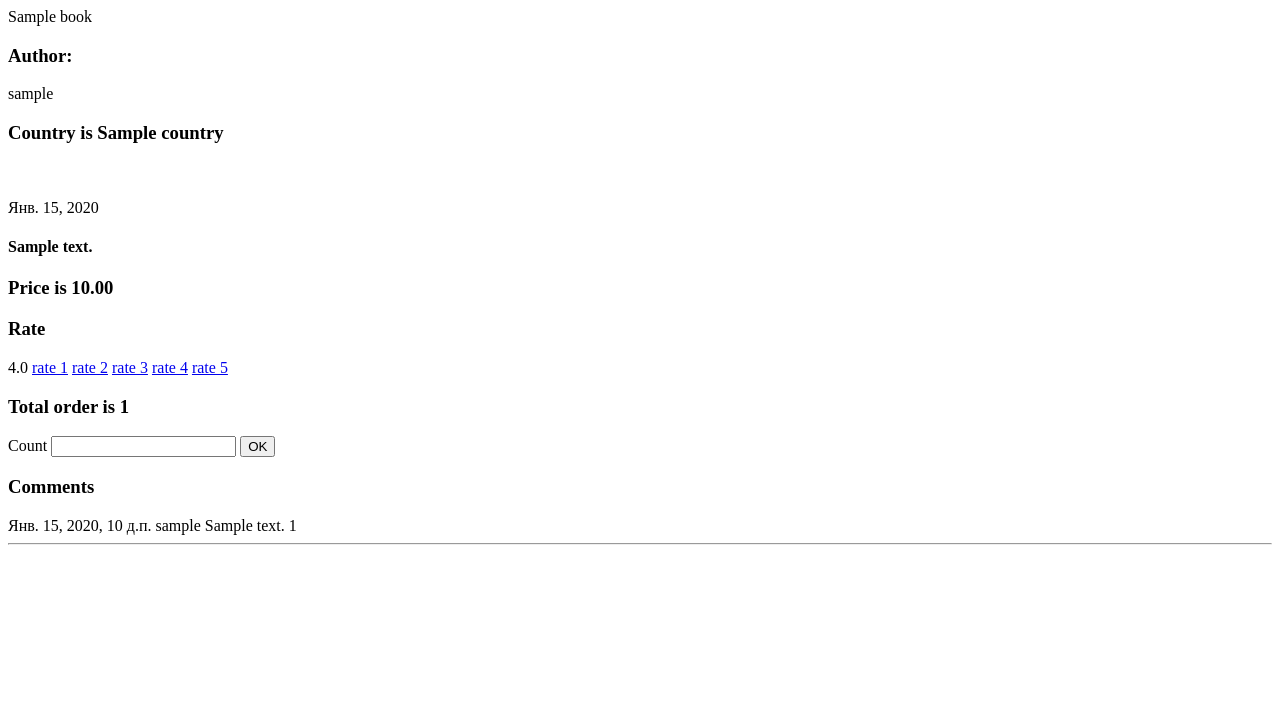
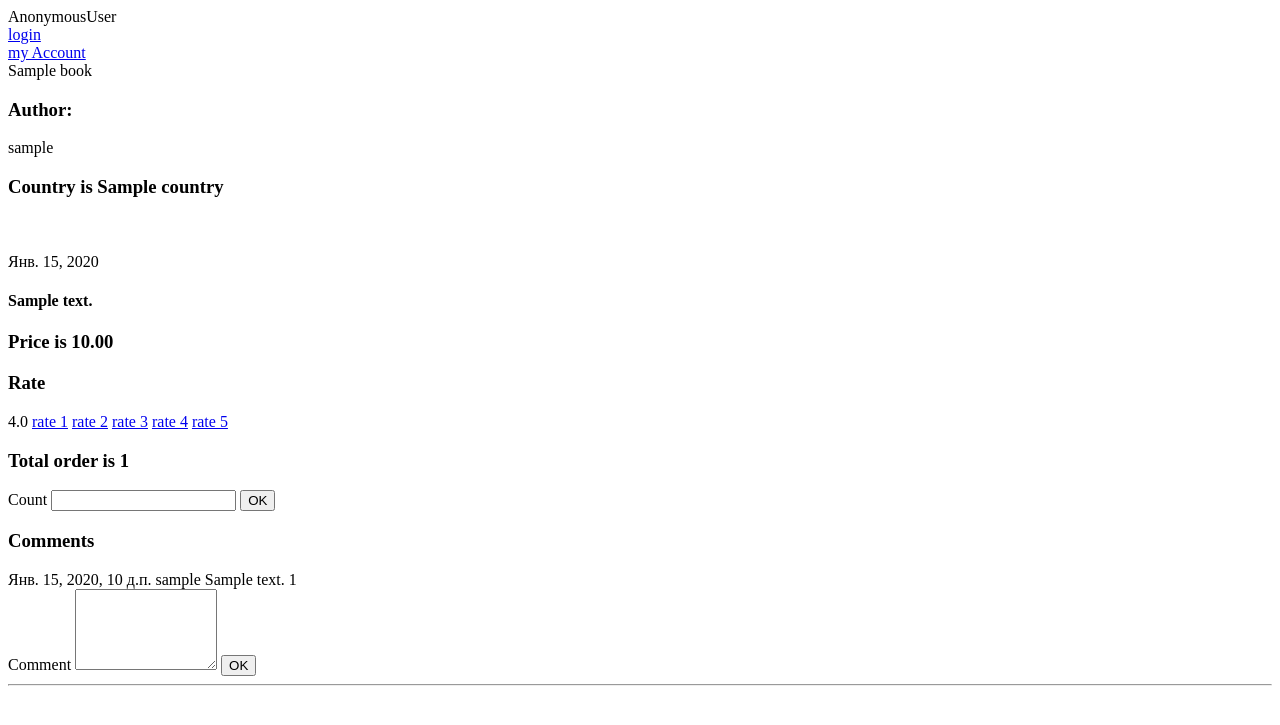
Before and after one commit to smakotin/books_shop, a Django app: page /shop/hello/ in a window 1280 px wide. Shown: the top 725 px of the page. Run offline with Django 3.2, Linux system fonts and the light colour scheme; tables that the repository leaves empty hold one stand-in row (values such as "Sample post").

Commit message:
add models

```diff
--- a/bookshop/settings.py
+++ b/bookshop/settings.py
@@ -24,7 +24,7 @@ SECRET_KEY = 'django-insecure-bn1+94vm)z+rnnx0&ih8gwa-h5zfj8*8w^p7$*e5hgg^$1jc=d
 # SECURITY WARNING: don't run with debug turned on in production!
 DEBUG = True
 
-ALLOWED_HOSTS = ["127.0.0.1"]
+ALLOWED_HOSTS = ["127.0.0.1", "localhost"]
 
 # Application definition
 
--- a/myapp/templates/index.html
+++ b/myapp/templates/index.html
@@ -5,6 +5,13 @@
     <title>Title</title>
 </head>
 <body>
+{{user}}<br>
+{% if user.is_authenticated %}
+    <a href="{% url 'logout' %}">logout</a>
+{% else %}
+    <a href="{% url 'login' %}">login</a>
+{% endif %}<br>
+<a href="{% url 'my-account' %}">my Account</a><br>
 {% for book in books %}
     {{ book.title }}<br>
     <h3>Author:</h3>
@@ -34,8 +41,24 @@
         {{ comment.user }}
         {{ comment.text }}
         {{ comment.likes }}
+        {% if comment.user == user %}
+            <form action="{% url 'delete-comment' comment_id=comment.id %}" method="post">
+                {% csrf_token %}
+                <input type="submit" value="delete">
+            </form>
+            <form action="{% url 'update-comment' comment_id=comment.id %}" method="get">
+                {% csrf_token %}
+                <input type="submit" value="update">
+            </form>
+        {% endif %}
         <br>
     {% endfor %}
+    <form action="{% url 'add-comment' book_id=book.id %}" method="post">
+        {% csrf_token %}
+        <label for="comment">Comment</label>
+        <textarea type="text" name="comment" id="comment" rows="5" cols="15"></textarea>
+        <input type="submit" value="OK">
+    </form>
     <hr>
 {% endfor %}
 </body>
--- a/myapp/urls.py
+++ b/myapp/urls.py
@@ -6,4 +6,10 @@ urlpatterns = [
     path("hello/", views.hello, name="main-page"),
     path("add_rate/<int:rate>/<int:book_id>/", views.add_rate, name="add-rate"),
     path("order_book/<int:book_id>/", views.order_book, name="order-book"),
+    path("add_comment/<int:book_id>/", views.add_comment, name="add-comment"),
+    path("delete_comment/<int:comment_id>/", views.delete_comment, name="delete-comment"),
+    path("update_comment/<int:comment_id>/", views.update_comment, name="update-comment"),
+    path("my_account/", views.my_account, name="my-account"),
+    path("logout/", views.logout_view, name="logout"),
+    path("login/", views.login_view, name="login")
 ]
--- a/myapp/views.py
+++ b/myapp/views.py
@@ -1,6 +1,10 @@
+from django.contrib.auth import logout, login, authenticate
+from django.contrib.auth.decorators import login_required
 from django.shortcuts import render, redirect
-from myapp.models import Book, RateBookUser, OrderBookUser,Comment
-from django.db.models import Avg, Sum, Prefetch, Count
+from myapp.models import Book, RateBookUser, OrderBookUser, Comment
+from django.db.models import Avg, Sum, Prefetch, Count, F
+# HW: do CRUD for Books
+#     implement ability for like to comment
 
 
 def hello(request):
@@ -12,17 +16,76 @@ def hello(request):
     return render(request, "index.html", {"books": query_2})
 
 
+@login_required(login_url="login")
 def add_rate(request, rate, book_id):
-    if request.user.is_authenticated:
-        RateBookUser.objects.update_or_create(user_id=request.user.id, book_id=book_id, defaults={"rate": rate})
+    RateBookUser.objects.update_or_create(user_id=request.user.id, book_id=book_id, defaults={"rate": rate})
     return redirect("main-page")
 
 
+@login_required(login_url="login")
 def order_book(request, book_id):
-    if request.user.is_authenticated:
-        OrderBookUser.objects.create(
-            count=request.POST.get("count"),
-            user_id=request.user.id,
-            book_id=book_id
-        )
+    OrderBookUser.objects.create(
+        count=request.POST.get("count"),
+        user_id=request.user.id,
+        book_id=book_id
+    )
     return redirect("main-page")
+
+
+@login_required(login_url="login")
+def add_comment(request, book_id):
+    Comment.objects.create(
+        user_id=request.user.id,
+        text=request.POST.get("comment"),
+        book_id=book_id
+    )
+    return redirect("main-page")
+
+
+@login_required(login_url="login")
+def delete_comment(request, comment_id):
+    query_set = Comment.objects.filter(id=comment_id)
+    if query_set.exists():
+        if query_set.first().user.id == request.user.id:
+            query_set.delete()
+    return redirect("main-page")
+
+
+@login_required(login_url="login")
+def update_comment(request, comment_id):
+    comment_query = Comment.objects.filter(id=comment_id)
+    if comment_query.exists():
+        if request.method == "GET":
+            return render(request, "comment_form.html", {"comment": comment_query.first()})
+        if request.method == "POST":
+            comment_query.update(text=request.POST.get("comment"))
+    return redirect("main-page")
+
+
+@login_required(login_url="login")
+def my_account(request):
+    ordered_book_query_set = OrderBookUser.objects.filter(user_id=request.user.id).select_related("book").order_by("book__title")
+    ordered_book_query_set = ordered_book_query_set.annotate(total_price=F("book__price") * F("count"))
+    ordered_book_query_set = ordered_book_query_set.only("count", "date", "book__title", "book__price")
+    tt_price = ordered_book_query_set.aggregate(tt_sum=Sum("total_price"))
+    context = {"ordered_book": ordered_book_query_set}
+    context.update(tt_price)
+    return render(request, "ordered_book.html", context)
+
+
+@login_required(login_url="login")
+def logout_view(request):
+    logout(request)
+    return redirect("main-page")
+
+
+def login_view(request):
+    if request.method == "GET":
+        return render(request, "login.html")
+    if request.method == "POST":
+        user = authenticate(request, username=request.POST.get("login"), password=request.POST.get("password"))
+        if user is not None:
+            login(request, user)
+        else:
+            return redirect("login")
+    return redirect("main-page")
```
Also changed, not shown: myapp/templates/comment_form.html (added, +15 -0 lines), myapp/templates/login.html (added, +17 -0 lines), myapp/templates/ordered_book.html (added, +18 -0 lines).
